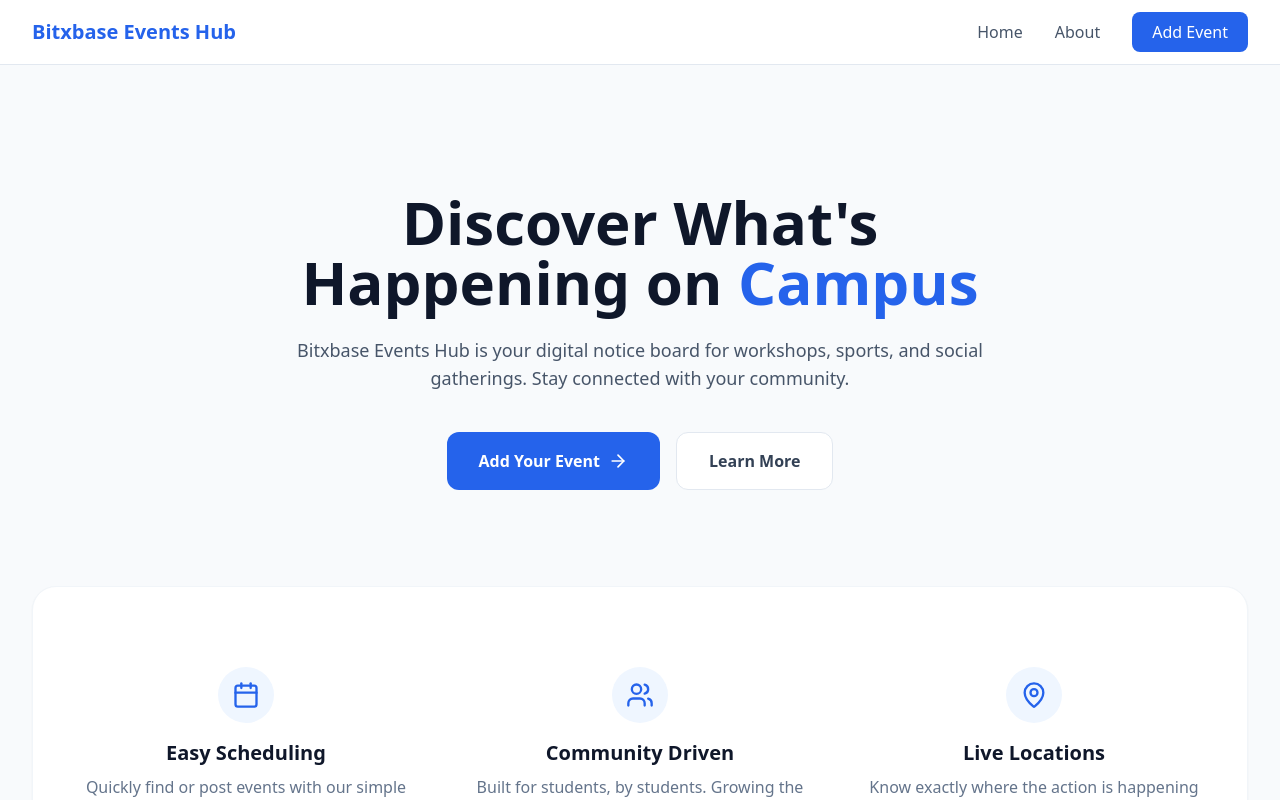
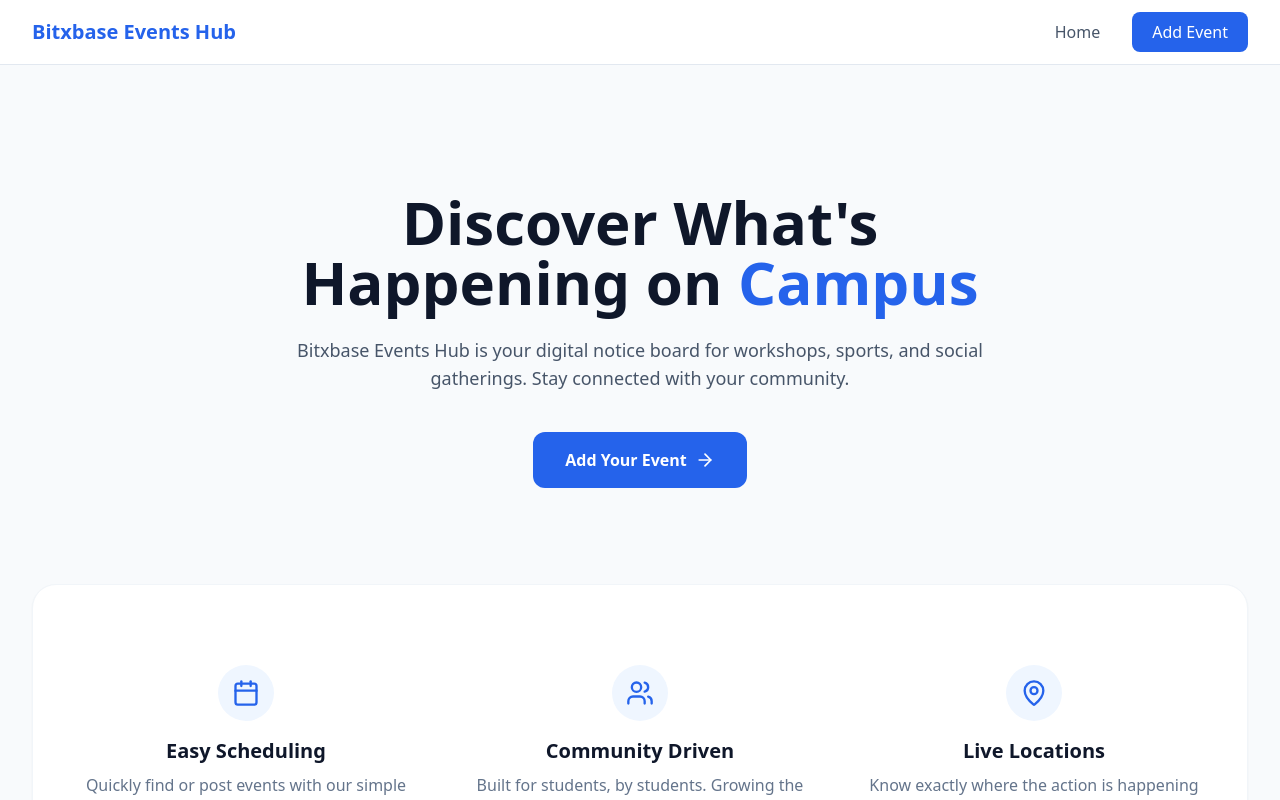
Before and after one commit to bagami-13/bagami-booking-app, a React (Vite) app: page / in a window 1280 px wide. Shown: the top 800 px of the page. Built offline with nearby package versions, Linux system fonts and the light colour scheme.

Commit message:
Removed the About page and updated links

```diff
--- a/src/App.jsx
+++ b/src/App.jsx
@@ -6,7 +6,7 @@ import Footer from "./components/Footer";
 import Home from "./pages/Home";
 import Book from "./pages/Book";
 import Confirm from "./pages/Confirm";
-import About from "./pages/About";
+
 
 function App() {
   return (
@@ -20,8 +20,7 @@ function App() {
           <AnimatePresence mode="wait">
             <Routes>
               <Route path="/" element={<Home />} />
-              <Route path="/about" element={<About />} />
-              <Route path="/book" element={<Book />} />
+               <Route path="/book" element={<Book />} />
               <Route path="/confirm" element={<Confirm />} />
               <Route path="*" element={<Navigate to="/" />} />
             </Routes>
--- a/src/components/Navbar.jsx
+++ b/src/components/Navbar.jsx
@@ -17,7 +17,6 @@ const Navbar = () => {
           {/* Desktop Menu */}
           <div className="hidden md:flex items-center gap-8">
             <Link to="/" className="text-slate-600 hover:text-blue-600 font-medium transition-colors">Home</Link>
-            <Link to="/about" className="text-slate-600 hover:text-blue-600 font-medium transition-colors">About</Link>
             <Link to="/book" className="bg-blue-600 text-white px-5 py-2 rounded-lg hover:bg-blue-700 transition-all">
               Add Event
             </Link>
@@ -36,7 +35,7 @@ const Navbar = () => {
       {isOpen && (
         <div className="md:hidden bg-white border-b border-slate-200 p-4 flex flex-col gap-4 animate-in slide-in-from-top">
           <Link to="/" onClick={() => setIsOpen(false)} className="text-slate-600 font-medium py-2">Home</Link>
-          <Link to="/about" onClick={() => setIsOpen(false)} className="text-slate-600 font-medium py-2">About</Link>
+
           <Link to="/book" onClick={() => setIsOpen(false)} className="bg-blue-600 text-white text-center px-5 py-3 rounded-lg">
             Add Event
           </Link>
--- a/src/pages/Home.jsx
+++ b/src/pages/Home.jsx
@@ -24,9 +24,7 @@ const Home = () => {
             <Link to="/book" className="bg-blue-600 text-white px-8 py-4 rounded-xl font-bold hover:bg-blue-700 transition-all flex items-center justify-center gap-2">
               Add Your Event <ArrowRight size={20} />
             </Link>
-            <Link to="/about" className="bg-white border border-slate-200 text-slate-700 px-8 py-4 rounded-xl font-bold hover:bg-slate-50 transition-all">
-              Learn More
-            </Link>
+
           </div>
         </motion.div>
       </section>
```
